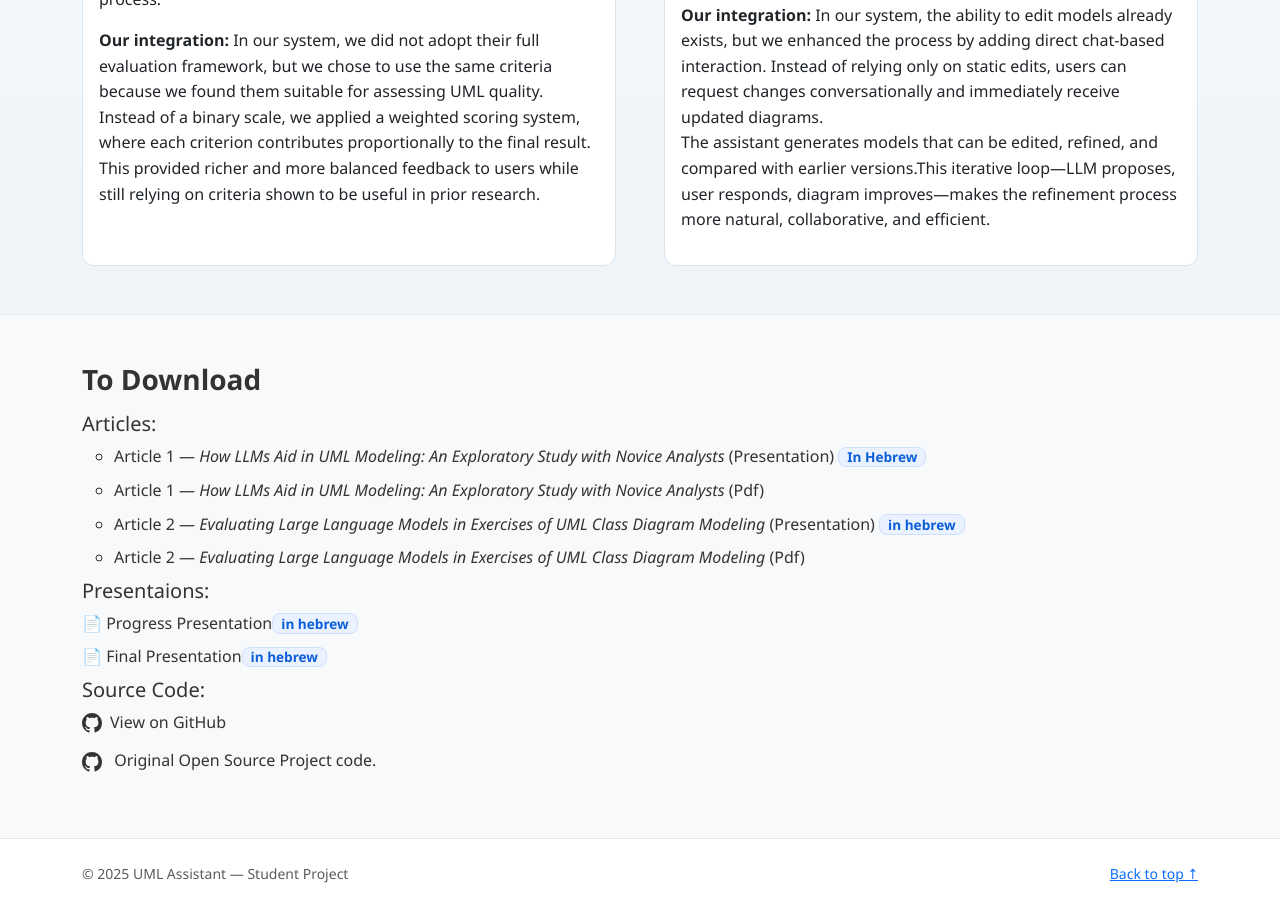
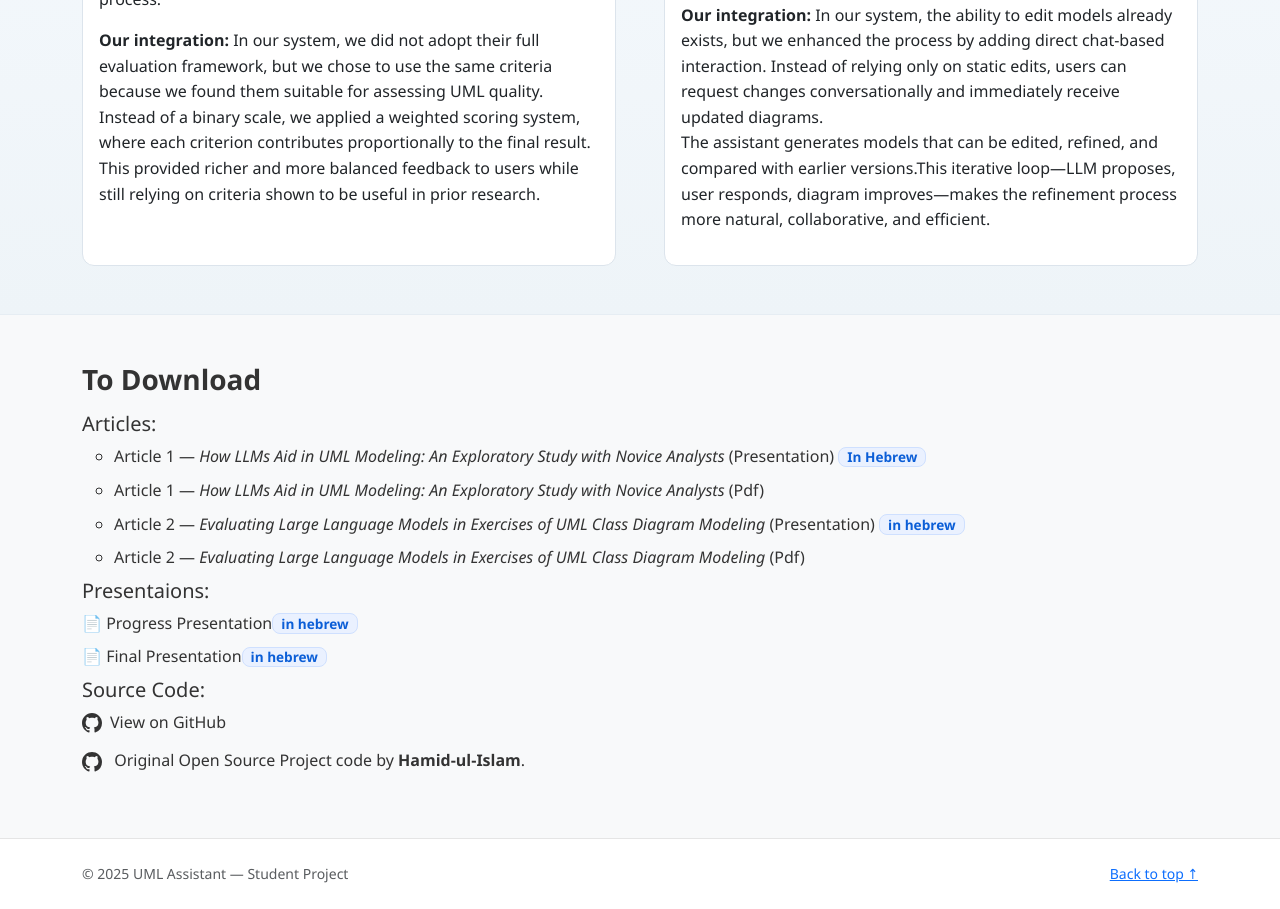
Before and after one commit to Lama032/ai-uml-project-site, a plain HTML site: page index.html in a window 1280 px wide. Shown: the part 2798-3707 px from the top of the page. Drawn offline with nearby package versions, Linux system fonts and the light colour scheme.

Commit message:
Update index.html

```diff
--- a/index.html
+++ b/index.html
@@ -261,7 +261,7 @@
             8.013 0 0 0 16 8c0-4.42-3.58-8-8-8z"/>
         </svg>
     </svg>
-    Original Open Source Project code.
+    Original Open Source Project code by <strong>Hamid-ul-Islam</strong>.
   </a>
 </li>
     </div>
```
